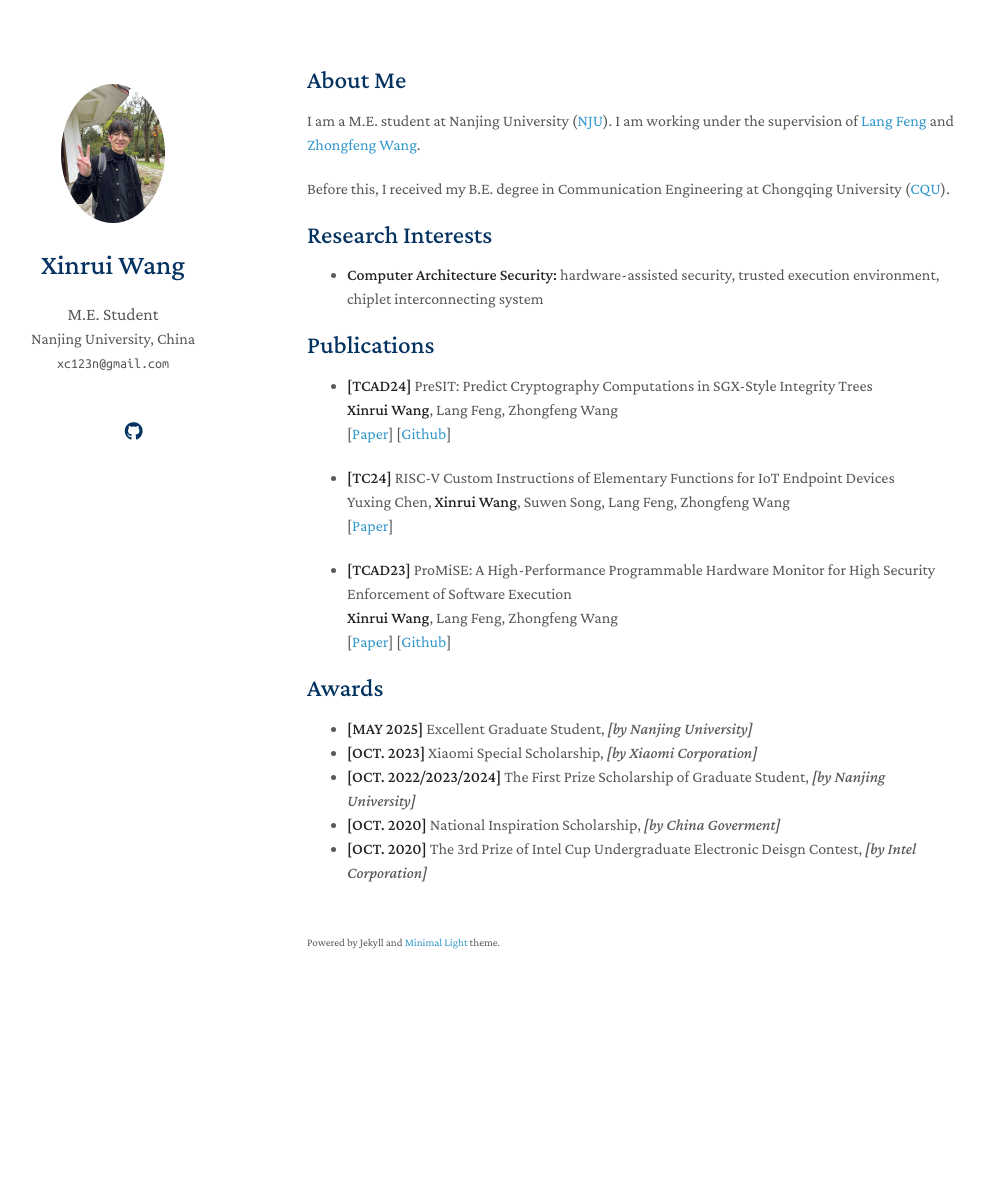
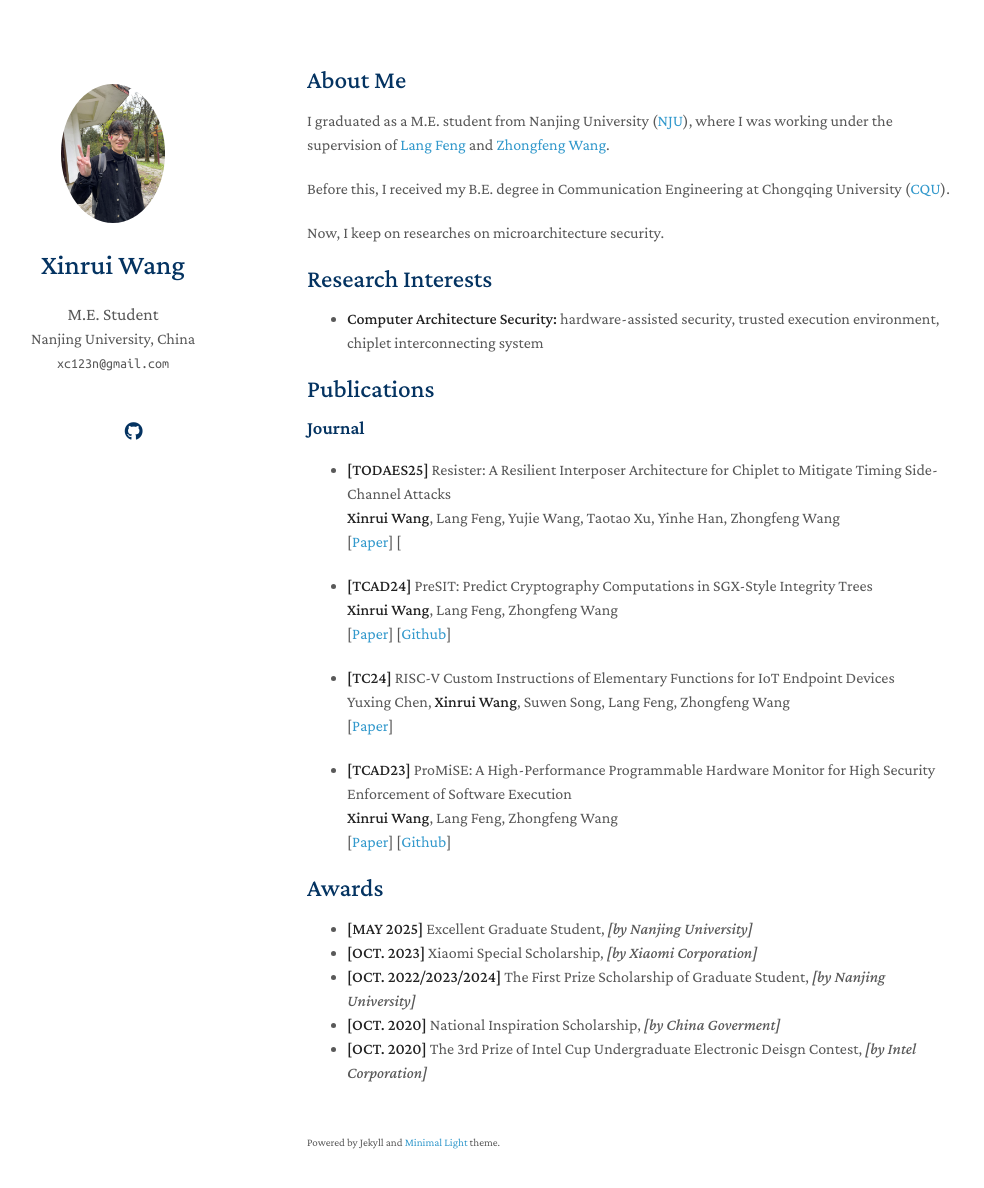
Before and after one commit to XC1a/XC1a.github.io, a Jekyll site: the page built from index.md, in a window 1280 px wide and 1223 px high. Shown: the top 1188 px of the window, without its empty margins (163-1147 px from the left). Built offline with Jekyll 4.4.1, drawn with Linux system fonts in a browser that asks for light colours; nearby versions of some CDN libraries; a style sheet for code colours, icons or effects is not loaded; our own code applies the rules of GitHub Pages for plain Markdown files.

Commit message:
Update index.md

```diff
--- a/index.md
+++ b/index.md
@@ -4,15 +4,26 @@ layout: homepage
 
 ## About Me
 
-I am a M.E. student at Nanjing University ([NJU](https://www.nju.edu.cn/en/)). I am working under the supervision of [Lang Feng](https://scholar.google.com/citations?hl=zh-CN&user=e9iLVAMAAAAJ) and [Zhongfeng Wang](https://scholar.google.com/citations?user=faC-qekAAAAJ&hl=zh-CN&oi=ao).
+I graduated as a M.E. student from Nanjing University ([NJU](https://www.nju.edu.cn/en/)), where I was working under the supervision of [Lang Feng](https://scholar.google.com/citations?hl=zh-CN&user=e9iLVAMAAAAJ) and [Zhongfeng Wang](https://scholar.google.com/citations?user=faC-qekAAAAJ&hl=zh-CN&oi=ao).
 
 Before this, I received my B.E. degree in Communication Engineering at Chongqing University ([CQU](https://english.cqu.edu.cn/)).
+
+Now, I keep on researches on microarchitecture security.
 
 ## Research Interests
 
 - **Computer Architecture Security:** hardware-assisted security, trusted execution environment, chiplet interconnecting system
 
 ## Publications
+
+### Journal
+
+- **[TODAES25]** Resister: A Resilient Interposer Architecture for Chiplet to Mitigate Timing Side-Channel Attacks
+  <br>
+   **Xinrui Wang**, Lang Feng, Yujie Wang, Taotao Xu, Yinhe Han, Zhongfeng Wang
+  <br>
+  [[Paper](https://dl.acm.org/doi/10.1145/3748258)] [
+
 - **[TCAD24]** PreSIT: Predict Cryptography Computations in SGX-Style Integrity Trees
   <br>
   **Xinrui Wang**, Lang Feng, Zhongfeng Wang
```
